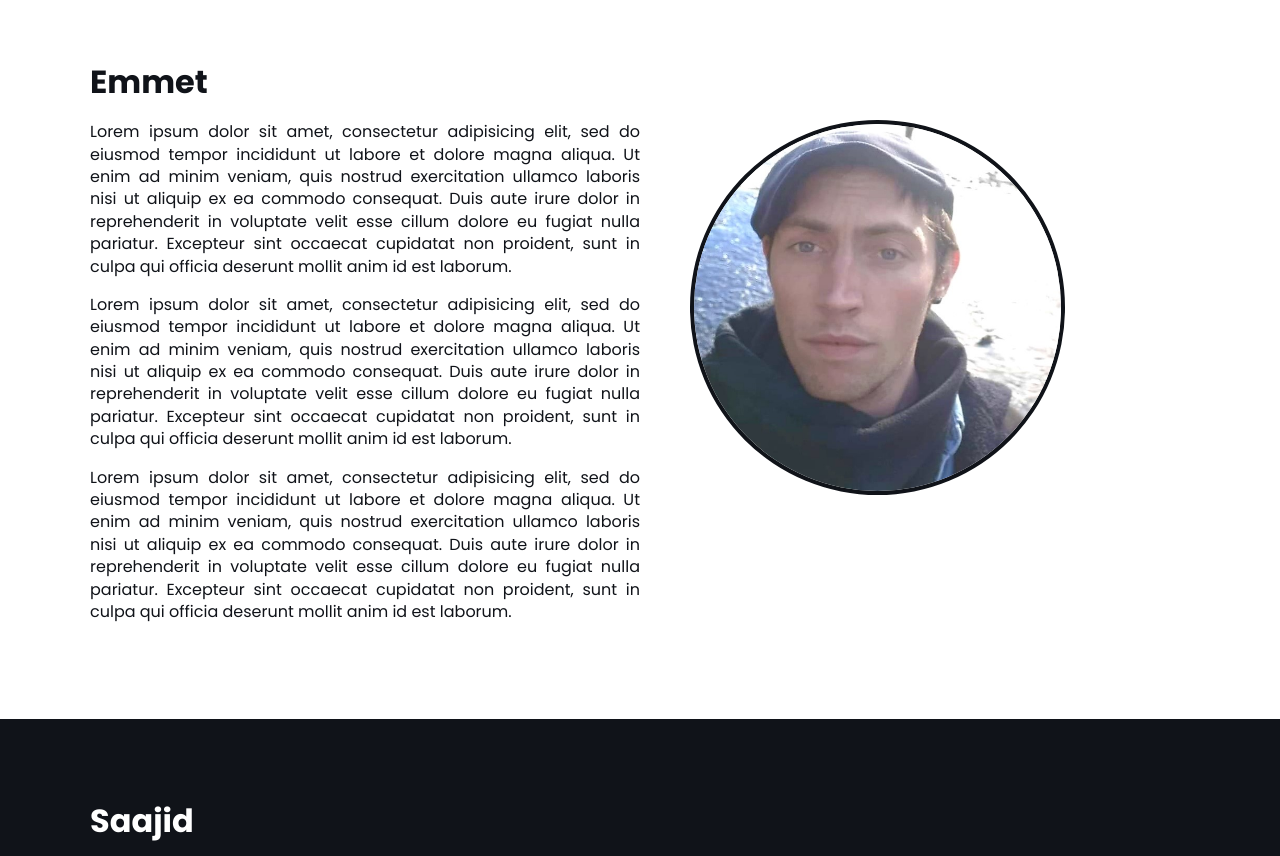
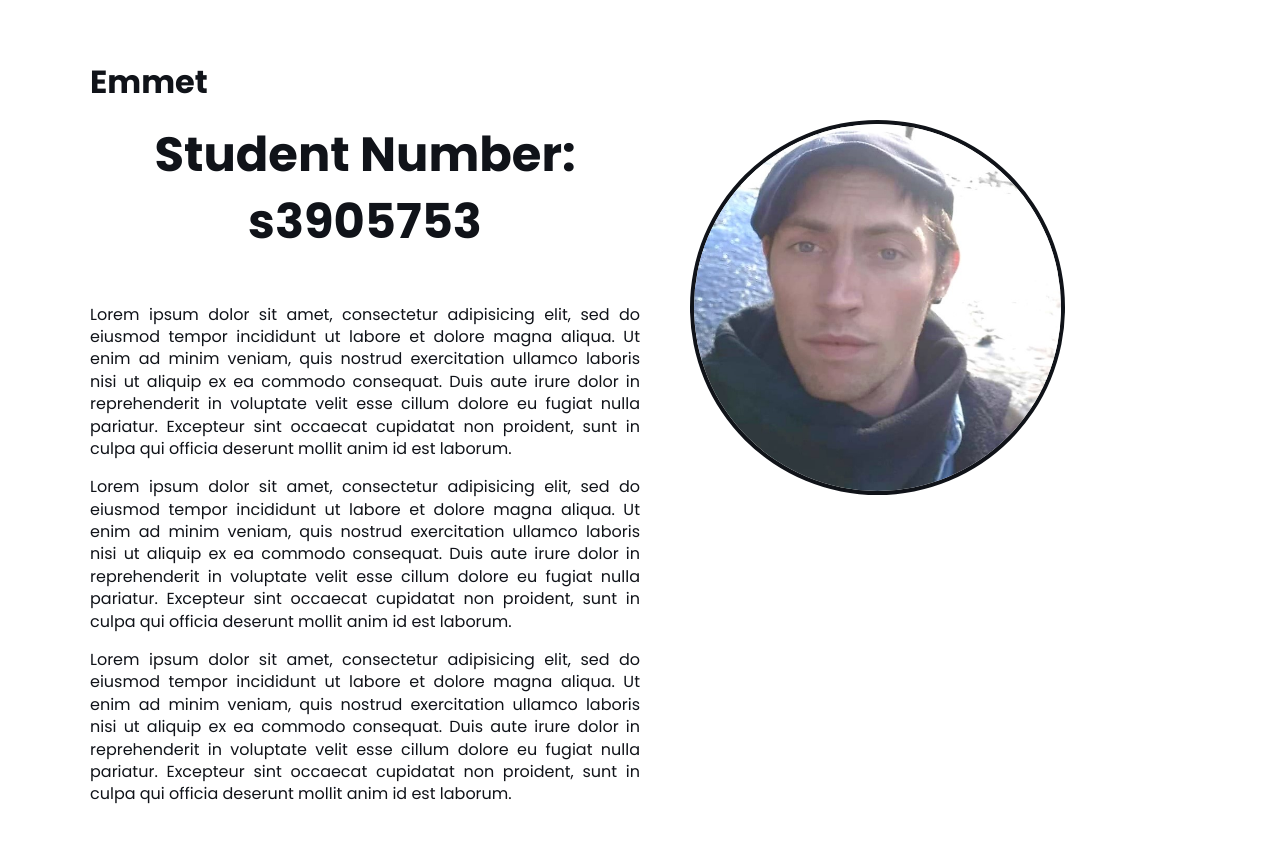
Before and after one commit to EmmetJourneauxMinihan/Assessment-3-, a plain HTML site: page index.html in a window 1280 px wide. Shown: the part 1720-2576 px from the top of the page. Drawn offline with Linux system fonts and the light colour scheme.

Commit message:
Update index.html

```diff
--- a/index.html
+++ b/index.html
@@ -63,6 +63,7 @@
             <div class="about-text-emmet">
 
             <h3>Emmet</h3>
+            <h2>Student Number: s3905753</h2>
             <p class="lead">Lorem ipsum dolor sit amet, consectetur adipisicing elit, sed do eiusmod tempor incididunt ut labore et dolore magna aliqua. Ut enim ad minim veniam, quis nostrud exercitation ullamco laboris nisi ut aliquip ex ea commodo consequat. Duis aute irure dolor in reprehenderit in voluptate velit esse cillum dolore eu fugiat nulla pariatur. Excepteur sint occaecat cupidatat non proident, sunt in culpa qui officia deserunt mollit anim id est laborum.</p>
             <p class="lead">Lorem ipsum dolor sit amet, consectetur adipisicing elit, sed do eiusmod tempor incididunt ut labore et dolore magna aliqua. Ut enim ad minim veniam, quis nostrud exercitation ullamco laboris nisi ut aliquip ex ea commodo consequat. Duis aute irure dolor in reprehenderit in voluptate velit esse cillum dolore eu fugiat nulla pariatur. Excepteur sint occaecat cupidatat non proident, sunt in culpa qui officia deserunt mollit anim id est laborum.</p>
             <p class="lead">Lorem ipsum dolor sit amet, consectetur adipisicing elit, sed do eiusmod tempor incididunt ut labore et dolore magna aliqua. Ut enim ad minim veniam, quis nostrud exercitation ullamco laboris nisi ut aliquip ex ea commodo consequat. Duis aute irure dolor in reprehenderit in voluptate velit esse cillum dolore eu fugiat nulla pariatur. Excepteur sint occaecat cupidatat non proident, sunt in culpa qui officia deserunt mollit anim id est laborum.</p>
```
